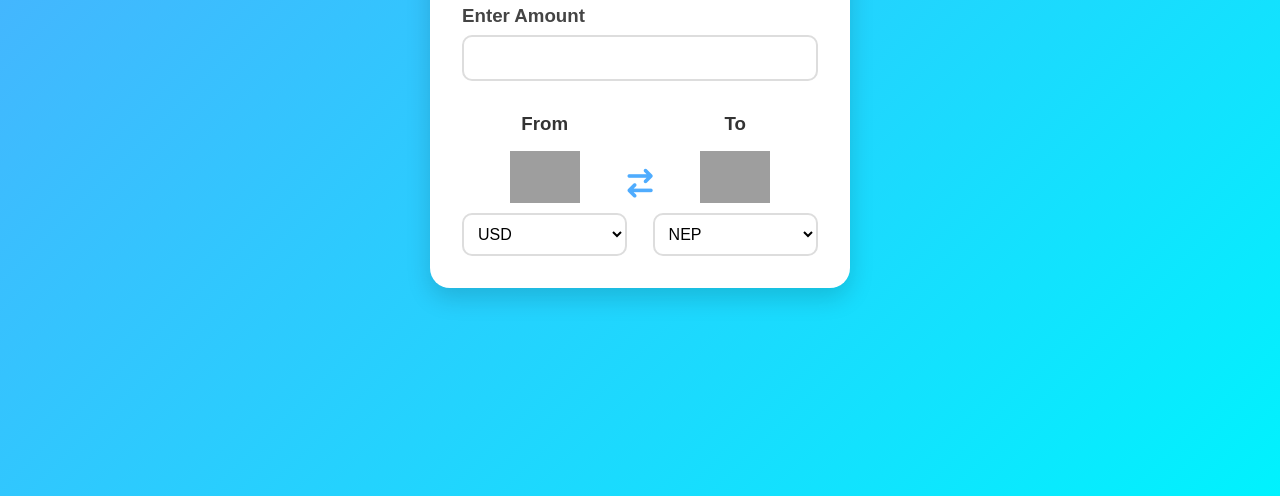
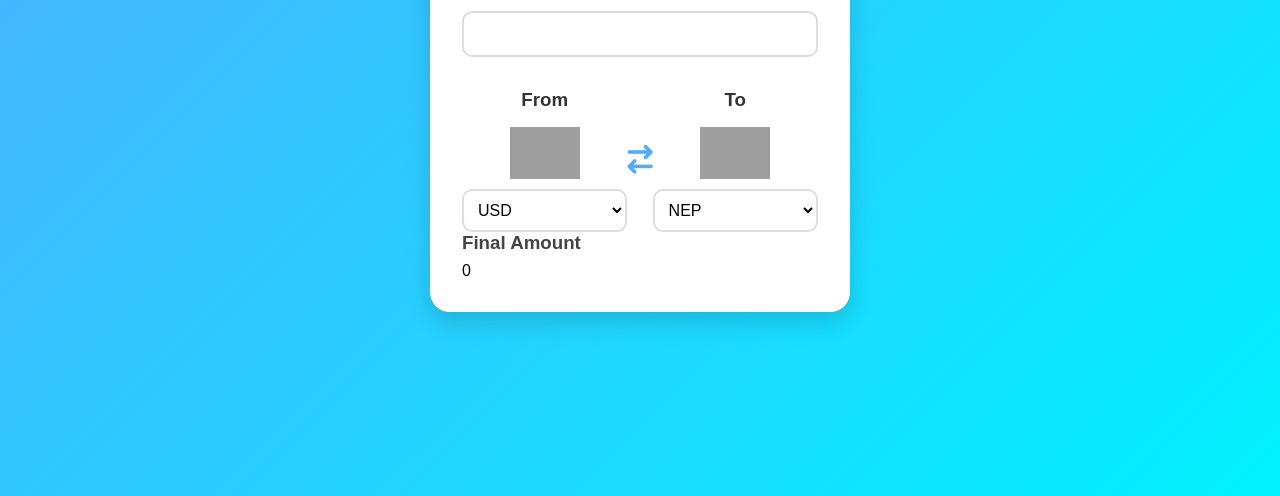
Before and after one commit to utshavpoudel/CurrencyConverter, a plain HTML site: page index.html in a window 1280 px wide. Shown: the part 304-800 px from the top of the page. Drawn offline with Linux system fonts and the light colour scheme; grey boxes are pictures that could not be loaded.

Commit message:
final amt bar

```diff
--- a/index.html
+++ b/index.html
@@ -26,6 +26,7 @@
                 <select id="fromCurrency" name="from" >
 
                     <option value="usd">USD</option>
+                    <option value="nep">NEP</option>
                 </select>
             </div>
 
@@ -40,11 +41,17 @@
                 <select id="toCurrency" name="from" >
 
                     <option value="nep">NEP</option>
+                    <option value="usd">USD</option>
                 </select>
             </div>
 
         </div>
 
+<div>
+   <h3>Final Amount</h3>
+    <p id="result">0</p>
+
+</div>
 
     </div>
 </form>
```
Also changed, not shown: comb.js (line endings or trailing spaces).
